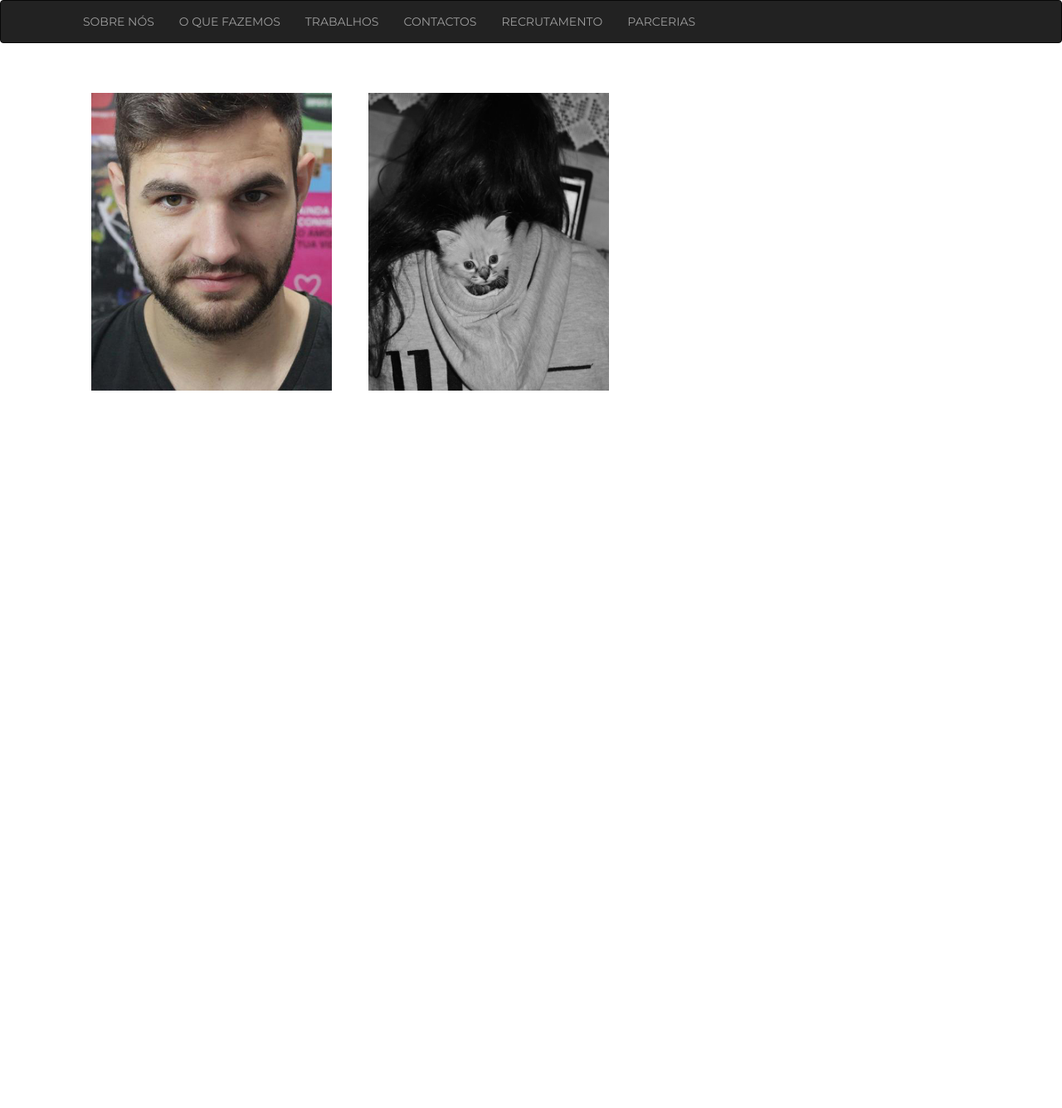
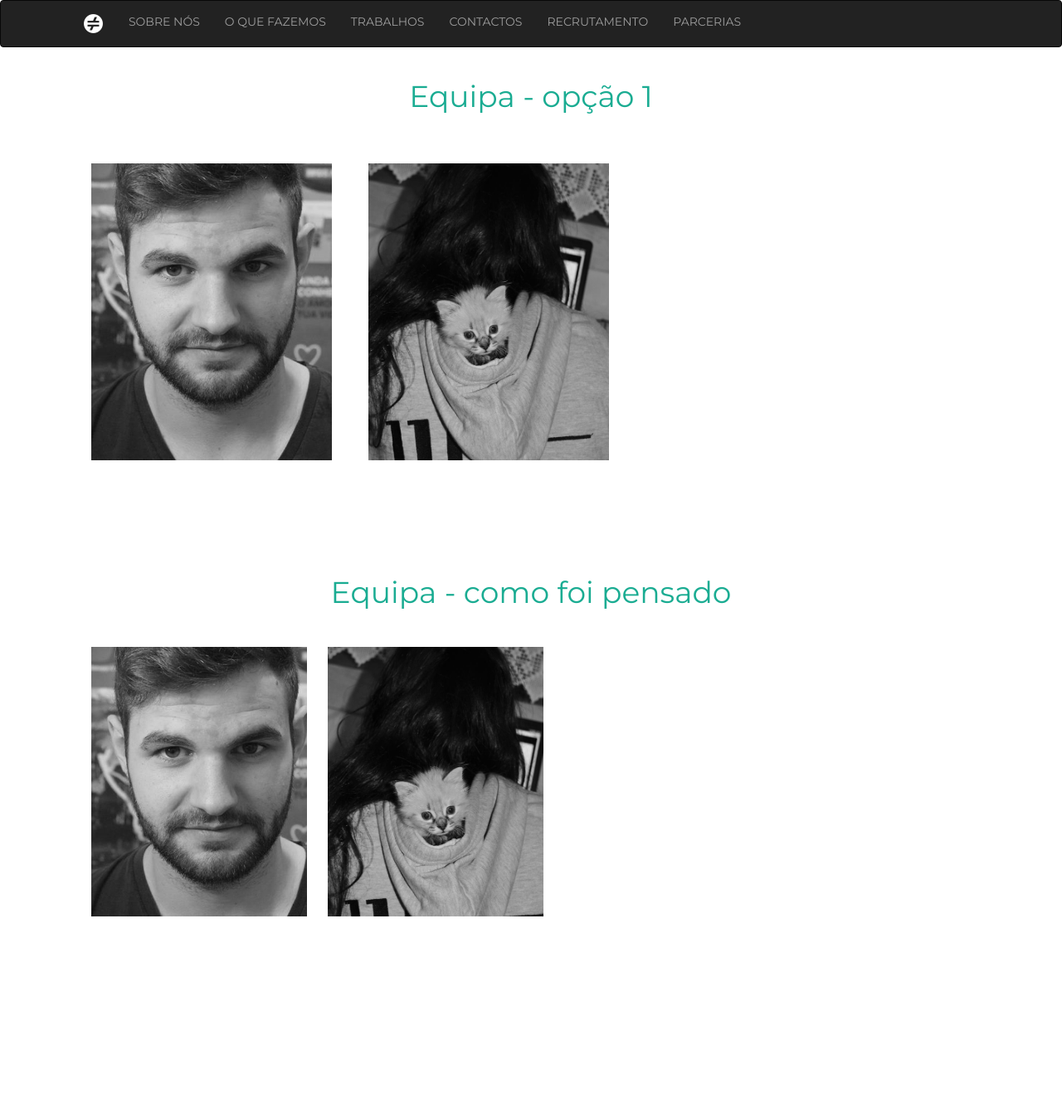
Before and after one commit to compulsions/site-resistance, a PHP site: page /team.html in a window 1280 px wide. Shown: the whole page at 83% size. Before the commit the page ends 471 px from the top, so only its background shows below. Run offline with PHP 8.4, Linux system fonts and the light colour scheme; some libraries are stand-ins or nearby versions.

Commit message:
mais uma opção nos hovers da equipa

```diff
--- a/css/caption_hover.css
+++ b/css/caption_hover.css
@@ -23,6 +23,9 @@
 	max-width: 100%;
 	display: block;
 	position: relative;
+	filter: gray; /* IE6-9 */
+  filter: grayscale(1); /* Microsoft Edge and Firefox 35+ */
+  -webkit-filter: grayscale(1); /* Google Chrome, Safari 6+ & Opera 15+ */
 }
 
 .grid figcaption {
--- a/css/style.css
+++ b/css/style.css
@@ -88,3 +88,62 @@ body{
 	top:16vh;
 	width: 60%;
 }
+
+.titulo_team{
+	color: #1aac92;
+	text-align: center;
+	margin-top: 20px;
+	margin-bottom: 20px;
+}
+.container_photo{
+	height: 350px;
+    display: block;
+    overflow: hidden;
+    width: 100%;
+    position: absolute;
+        padding: 25px;
+        color: white;
+
+}
+.container_icons{
+	margin-top: 120px;
+	display: block;
+	width: 100%;
+}
+.container_icons a img{
+	display: inline-block;
+	margin-right: 5px;
+	width: 60px;
+}
+.photo2{
+	width: 100%;
+	filter: gray; /* IE6-9 */
+  filter: grayscale(1); /* Microsoft Edge and Firefox 35+ */
+  -webkit-filter: grayscale(1); /* Google Chrome, Safari 6+ & Opera 15+ */
+  position: absolute;
+  width: 100%;
+}
+.container_caption{
+	background: rgba(26,172,146,100);
+	padding: 20px;
+	position: absolute;
+  	width: 100%;
+  	z-index: 10;
+ 	 opacity: 0;
+ 	 height: 100%;
+ 	   -webkit-transition-duration: 1s;
+  -moz-transition-duration: 1s;
+  -o-transition-duration: 1s;
+  transition-duration: 1s;
+}
+.container_caption:hover{
+	opacity: 0.8;
+
+
+}
+.transition{
+ -webkit-transition-property: opacity;
+  -moz-transition-property: opacity;
+  -o-transition-property: opacity;
+  transition-property: opacity;
+}
--- a/team.html
+++ b/team.html
@@ -20,7 +20,7 @@
 
 </head>
 <body>
-	 <nav class="navbar navbar-default navbar-inverse" role="navigation">
+ 	<nav class="navbar navbar-default navbar-inverse" role="navigation">
             <div class="container">
                 <div class="navbar-header page-scroll">
                     <button type="button" class="navbar-toggle collapsed" data-toggle="collapse" data-target="#navbar-collapse" aria-expanded="false">
@@ -29,6 +29,7 @@
                 </div>
                 <div class="collapse navbar-collapse" id="navbar-collapse">
                     <ul class="nav navbar-nav" role="tablist">
+                    	<li><a class="page-scroll" href="index.html"><img class="logo_nav" src="img/logo_nav.png" alt="background"></a></li>
                         <li><a class="page-scroll" href="#sectionSobre">SOBRE NÓS</a></li>
                         <li><a class="page-scroll" href="#sectionfazemos">O QUE FAZEMOS</a></li>
                         <li><a class="page-scroll" href="#sectionWork"> TRABALHOS</a></li>
@@ -39,7 +40,9 @@
                 </div>
             </div>
         </nav>
+
 	<div class="container demo-3">
+		<h1 class="titulo_team"> Equipa - opção 1</h1>
 		<ul class="grid cs-style-3">
 			<li>
 				<figure>
@@ -69,6 +72,42 @@
 			</li>
 		</ul>
 	</div>
+	<div class="container">
+		<h1 class="titulo_team"> Equipa - como foi pensado</h1>
+			<div class="col-md-3">
+				<div class="container_photo transition">
+					<img class="photo2" src="img/photos/teste2.jpg">
+					<div class="container_caption">
+						<h3>Rodrigo Carvalho</h3>
+						<span>PRESIDENTE YOLO </span>
+						<div class="container_icons">
+							<a href="" target="_blank"> <img src="img/linked.png"> </a>
+							<a href="" target="_blank"> <img src="img/behance.png"> </a>
+							<a href="" target="_blank"> <img src="img/git.png"> </a>
+						</div>
+					</div>
+				</div>
+			</div>
+			<div class="col-md-3">
+				<div class="container_photo transition">
+					<img class="photo2" src="img/photos/teste1.jpg">
+					<div class="container_caption">
+						<h3>Beatriz Diogo</h3>
+						<span>Design e Tecnologia </span>
+						<div class="container_icons">
+							<a href="" target="_blank"> <img src="img/linked.png"> </a>
+							<a href="" target="_blank"> <img src="img/behance.png"> </a>
+							<a href="" target="_blank"> <img src="img/git.png"> </a>
+						</div>
+					</div>
+				</div>
+			</div>
+
+	</div>
+
+	<!--é so porque me faz impressão nao ter scroll para baixo, depois é apra tirar
+			-->
+	<br><br><br><br><br><br><br><br><br><br><br><br><br><br><br><br><br><br><br><br><br><br><br><br><br><br><br><br><br>
 
 </body>
 
```
